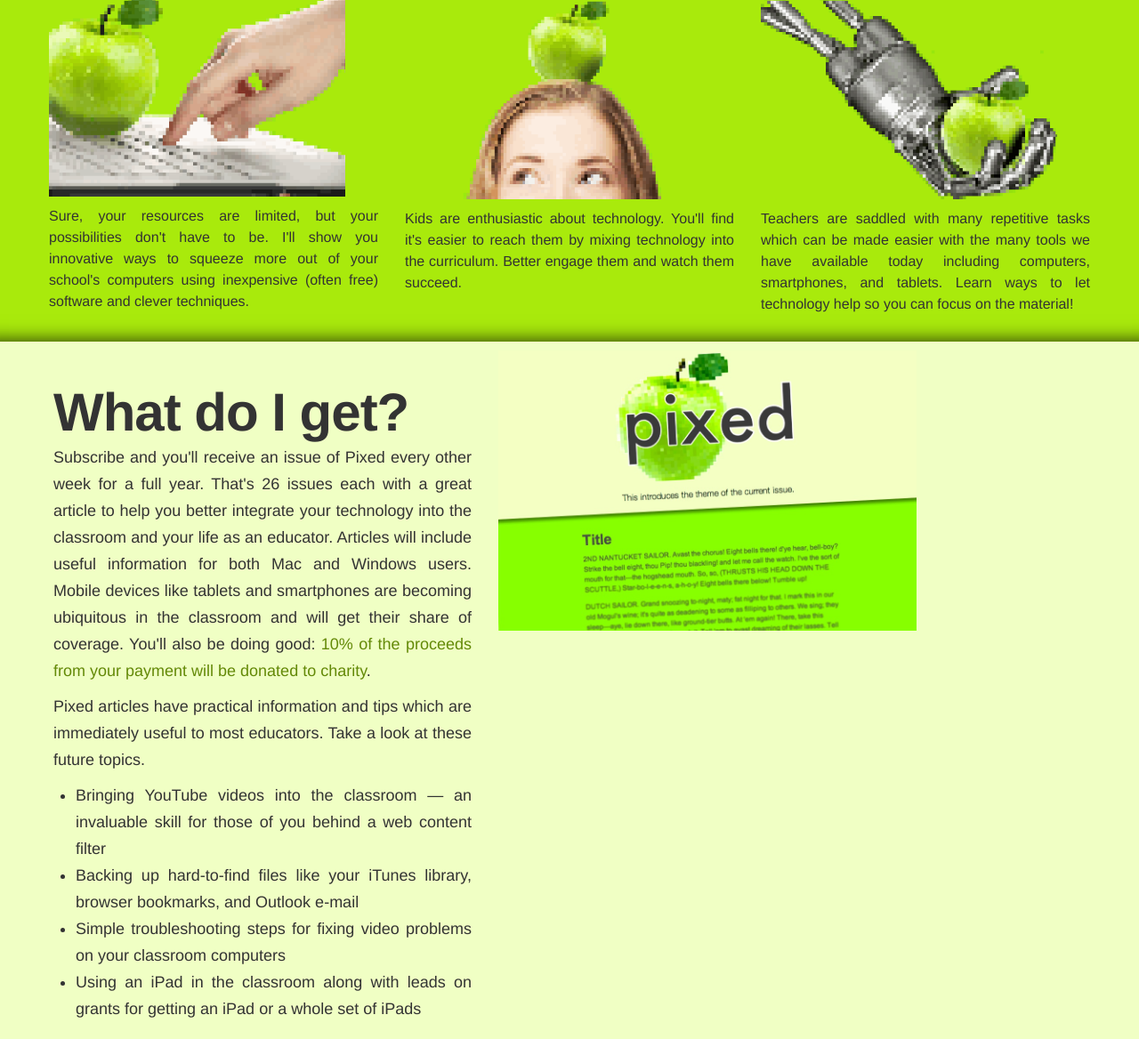
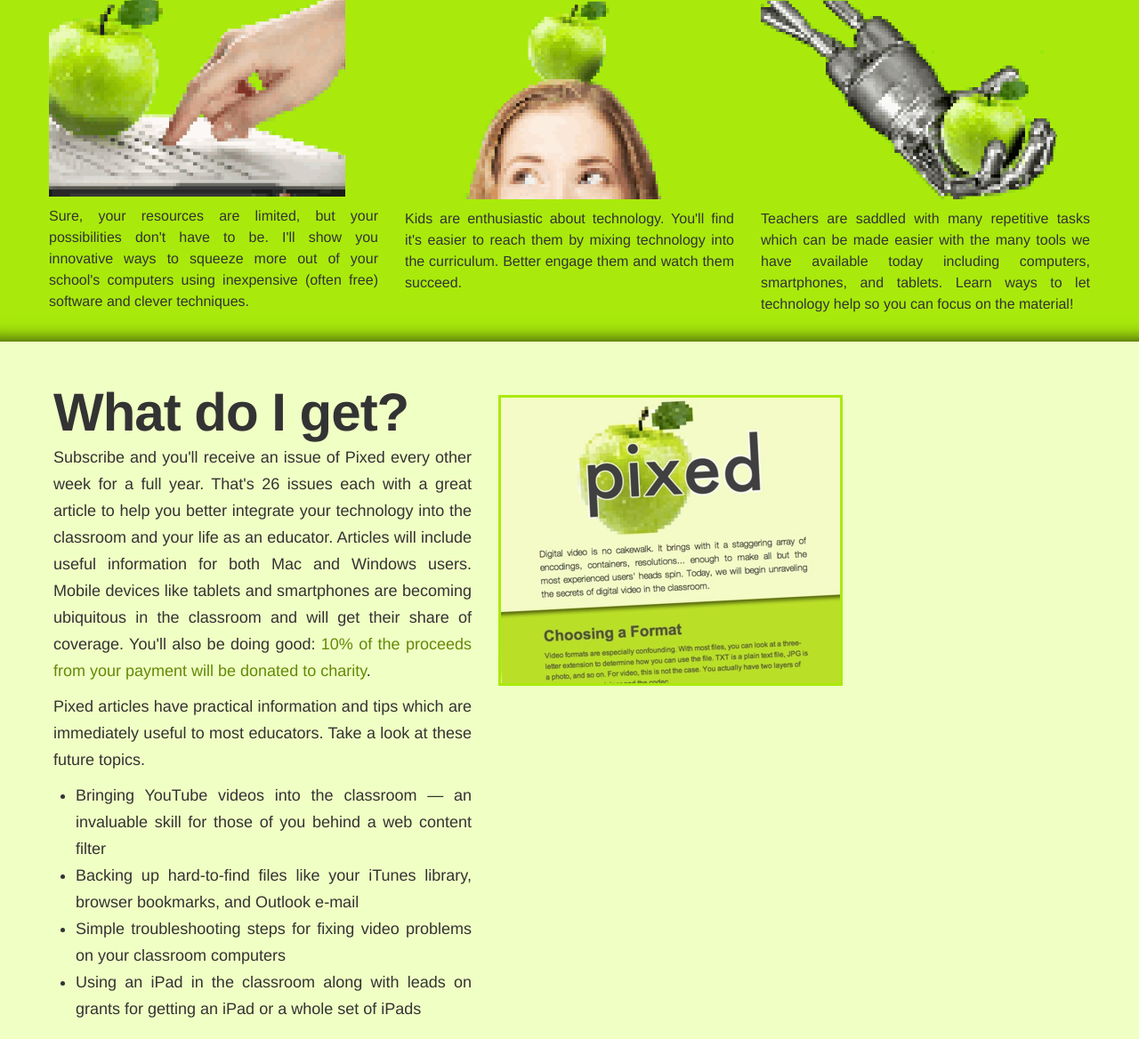
Before and after one commit to raddevon/pixed, a Python web app: template static/templates/hero.html in a window 1280 px wide. Shown: the part 583-1751 px from the top of the page at 89% size. Run offline with Jinja, Linux system fonts and the light colour scheme; the template is opened without the code that fills it, so the values that code supplies are empty; some libraries are stand-ins or nearby versions.

Commit message:
New tease image and styling

```diff
--- a/static/templates/hero.html
+++ b/static/templates/hero.html
@@ -71,7 +71,7 @@
             </div>
         </div>
         <div class="span5 hidden-phone">
-            <img src="/static/img/newsletter_tease.jpg" id="emailTease"/>
+            <img src="/static/img/newsletter-tease.jpg" class="tease"/>
         </div>
     </div>
 </div>
```
